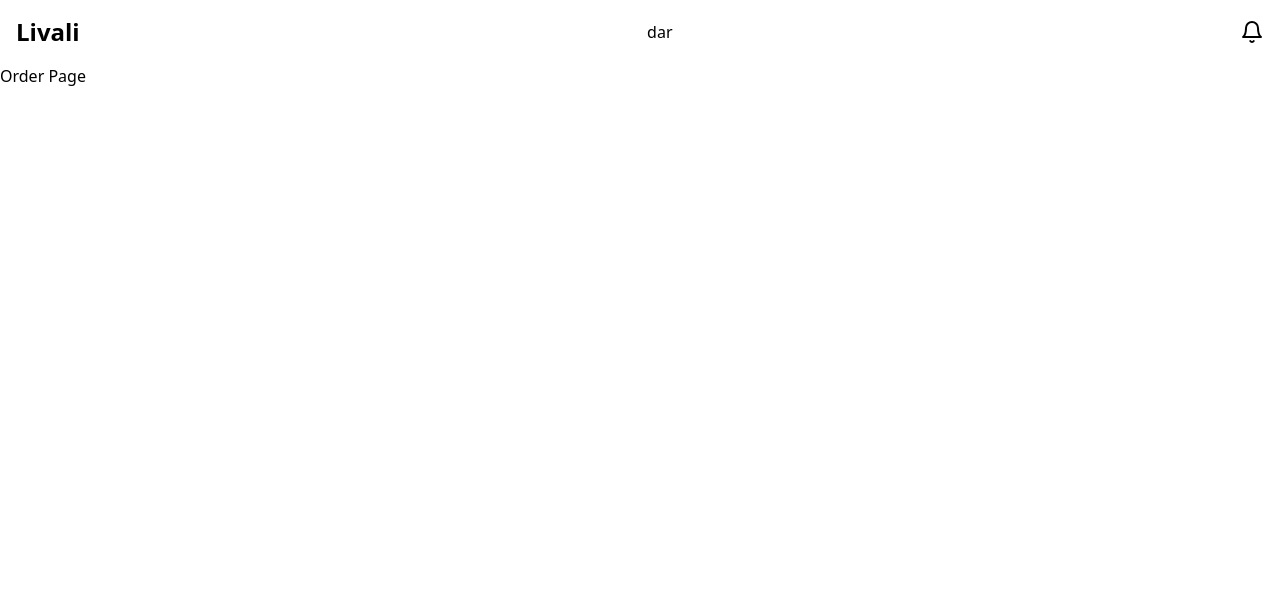
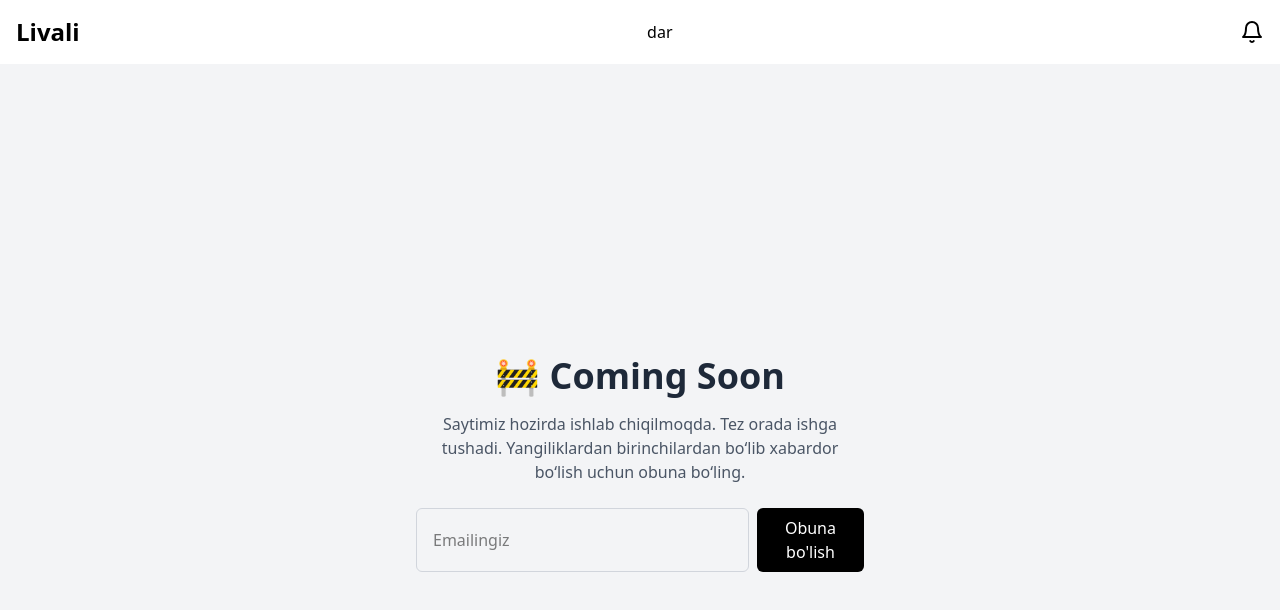
Before and after one commit to MrMuhammadjon/Livali, a React (Vite) app: page /cart in a window 1280 px wide. Shown: the top 610 px of the page. Built offline with nearby package versions, Linux system fonts and the light colour scheme.

Commit message:
feat: update Favorites and Order pages with "Coming Soon" message and subscription form; refactor Profile component to include logout functionality and menu items

```diff
--- a/src/features/auth/authSlice.js
+++ b/src/features/auth/authSlice.js
@@ -3,7 +3,7 @@ import axios from "axios";
 
 const BASE_URL = "https://686bac8ee559eba908739191.mockapi.io/users";
 
-// 🚀 Register yangi foydalanuvchi
+// 🚀 Register
 export const registerUser = createAsyncThunk(
   "auth/registerUser",
   async (userData, thunkAPI) => {
@@ -11,61 +11,66 @@ export const registerUser = createAsyncThunk(
       const res = await axios.post(BASE_URL, userData);
       return res.data;
     } catch (err) {
-      return thunkAPI.rejectWithValue(err.response.data);
+      return thunkAPI.rejectWithValue(err.response.data || "Server error");
     }
   }
 );
 
-// 🚀 Login — telefon raqam orqali
+// 🚀 Login by phone
 export const loginUser = createAsyncThunk(
   "auth/loginUser",
   async ({ phone }, thunkAPI) => {
     try {
       const res = await axios.get(BASE_URL);
       const user = res.data.find((u) => u.phone === phone);
-
       if (user) return user;
       else return thunkAPI.rejectWithValue("User not found");
     } catch (err) {
-      return thunkAPI.rejectWithValue(err.response.data);
+      return thunkAPI.rejectWithValue(err.response.data || "Server error");
     }
   }
 );
 
+// 🧠 LocalStorage bilan boshlang‘ich holat
+const initialState = {
+  user: JSON.parse(localStorage.getItem("user")) || null,
+  loading: false,
+  error: null,
+};
+
 const authSlice = createSlice({
   name: "auth",
-  initialState: {
-    user: null,
-    loading: false,
-    error: null,
-  },
+  initialState,
   reducers: {
     logout(state) {
       state.user = null;
+      localStorage.removeItem("user");
     },
   },
   extraReducers: (builder) => {
     builder
-      // Register
       .addCase(registerUser.pending, (state) => {
         state.loading = true;
+        state.error = null;
       })
       .addCase(registerUser.fulfilled, (state, action) => {
         state.loading = false;
         state.user = action.payload;
+        localStorage.setItem("user", JSON.stringify(action.payload));
       })
       .addCase(registerUser.rejected, (state, action) => {
         state.loading = false;
         state.error = action.payload;
       })
 
-      // Login
       .addCase(loginUser.pending, (state) => {
         state.loading = true;
+        state.error = null;
       })
       .addCase(loginUser.fulfilled, (state, action) => {
         state.loading = false;
         state.user = action.payload;
+        localStorage.setItem("user", JSON.stringify(action.payload));
       })
       .addCase(loginUser.rejected, (state, action) => {
         state.loading = false;
--- a/src/page/Favorites.jsx
+++ b/src/page/Favorites.jsx
@@ -3,7 +3,27 @@ import React from 'react'
 const Favorites = () => {
   return (
     <div>
-      favorites
+      <div className="flex items-center justify-center min-h-screen bg-gray-100 px-4">
+        <div className="text-center max-w-md">
+          <h1 className="text-4xl font-bold mb-4 text-gray-800">🚧 Coming Soon</h1>
+          <p className="text-gray-600 mb-6">
+            Saytimiz hozirda ishlab chiqilmoqda. Tez orada ishga tushadi. Yangiliklardan birinchilardan bo‘lib xabardor bo‘lish uchun obuna bo‘ling.
+          </p>
+          <form className="flex flex-col sm:flex-row gap-2">
+            <input
+              type="email"
+              placeholder="Emailingiz"
+              className="px-4 py-2 border border-gray-300 rounded-md w-full"
+            />
+            <button
+              type="submit"
+              className="px-4 py-2 bg-black text-white rounded-md hover:bg-gray-800 transition"
+            >
+              Obuna bo'lish
+            </button>
+          </form>
+        </div>
+      </div>
     </div>
   )
 }
--- a/src/page/Order.jsx
+++ b/src/page/Order.jsx
@@ -3,7 +3,27 @@ import React from 'react'
 const Order = () => {
   return (
     <div>
-      Order Page
+      <div className="flex items-center justify-center min-h-screen bg-gray-100 px-4">
+        <div className="text-center max-w-md">
+          <h1 className="text-4xl font-bold mb-4 text-gray-800">🚧 Coming Soon</h1>
+          <p className="text-gray-600 mb-6">
+            Saytimiz hozirda ishlab chiqilmoqda. Tez orada ishga tushadi. Yangiliklardan birinchilardan bo‘lib xabardor bo‘lish uchun obuna bo‘ling.
+          </p>
+          <form className="flex flex-col sm:flex-row gap-2">
+            <input
+              type="email"
+              placeholder="Emailingiz"
+              className="px-4 py-2 border border-gray-300 rounded-md w-full"
+            />
+            <button
+              type="submit"
+              className="px-4 py-2 bg-black text-white rounded-md hover:bg-gray-800 transition"
+            >
+              Obuna bo'lish
+            </button>
+          </form>
+        </div>
+      </div>
     </div>
   )
 }
--- a/src/page/Profile.jsx
+++ b/src/page/Profile.jsx
@@ -2,6 +2,12 @@ import React from "react";
 import { FiChevronRight, FiBell } from "react-icons/fi";
 import { BiLogOut } from "react-icons/bi";
 import { FaBoxOpen, FaUser, FaMapMarkerAlt, FaCreditCard, FaQuestionCircle, FaHeadphones } from "react-icons/fa";
+import { useDispatch } from "react-redux";
+import { logout } from "../features/auth/authSlice"; // Import your logout action
+
+
+const Profile = () => {
+  const dispatch = useDispatch();
 
   const menuItems = [
     { icon: <FaBoxOpen />, label: "My Orders" },
@@ -13,9 +19,13 @@ const menuItems = [
     { icon: <FaHeadphones />, label: "Help Center" },
   ];
 
-const Profile = () => {
+
+
+  const handleLogout = () => {
+    dispatch(logout());
+  };
   return (
-    <div className="max-w-sm mx-auto bg-gray-100 min-h-screen p-2 text-sm">
+    <div className="mx-auto bg-gray-100 min-h-screen p-4 text-sm">
       {/* Header */}
       <div className="flex items-center justify-between p-4 bg-white shadow-sm rounded-md mb-2">
         <button>&larr;</button>
@@ -41,7 +51,7 @@ const Profile = () => {
 
       {/* Logout */}
       <div className="mt-6">
-        <button className="flex items-center gap-2 text-red-500 text-sm font-medium px-4 py-3 w-full bg-white rounded-md shadow-sm">
+        <button onClick={handleLogout} className="flex items-center gap-2 text-red-500 text-sm font-medium px-4 py-3 w-full bg-white rounded-md shadow-sm">
           <BiLogOut />
           Logout
         </button>
```
Also changed, not shown: index.txt. Lines whose indentation alone changed are shown as unchanged.
